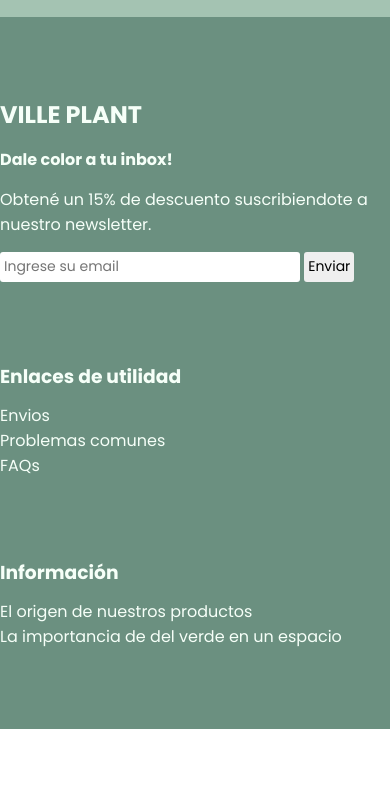
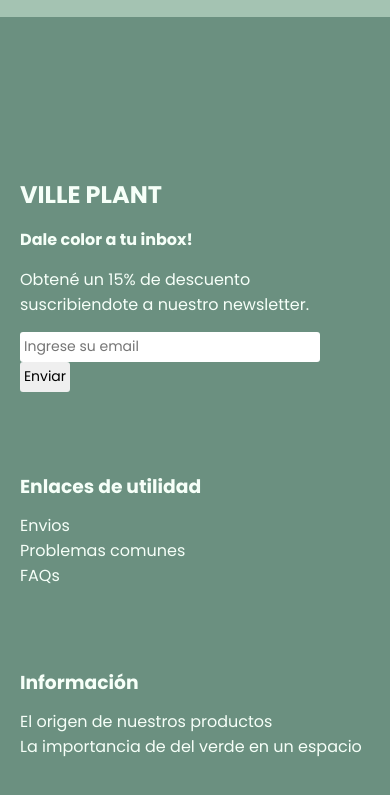
Before and after one commit to santiruartes/ecommerce-ville-plant, a plain HTML site: page index.html in a window 390 px wide. Shown: the part 7440-8235 px from the top of the page. Before the commit the page ends 8169 px from the top, so only its background shows below. Drawn offline with Linux system fonts and the light colour scheme.

Commit message:
Mediaqueries 575px

```diff
--- a/mediaqueries.css
+++ b/mediaqueries.css
@@ -72,6 +72,7 @@
     flex-direction: column;
     justify-content: center;
     gap: 80px;
+    padding: 80px 20px;
   }
 }
 
```
